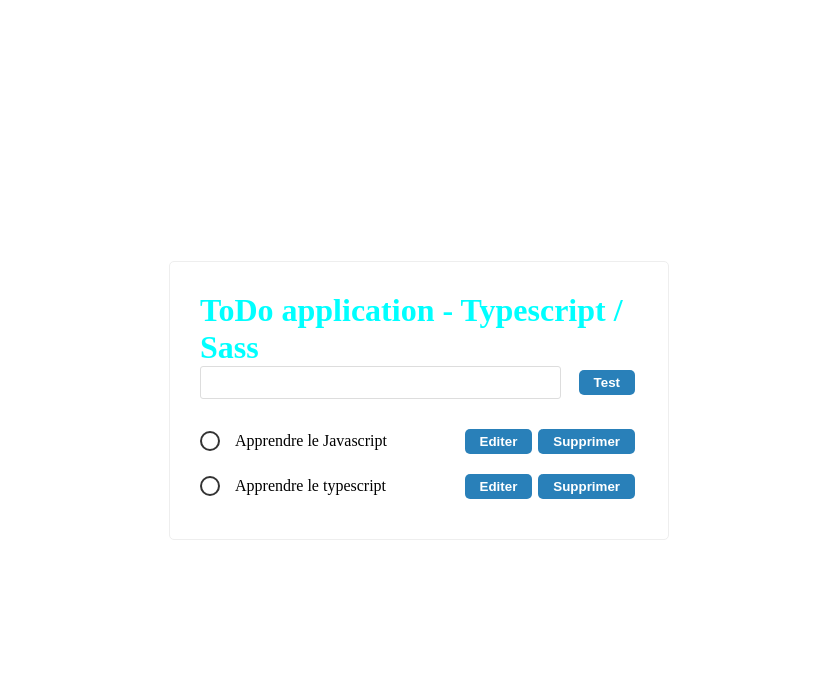
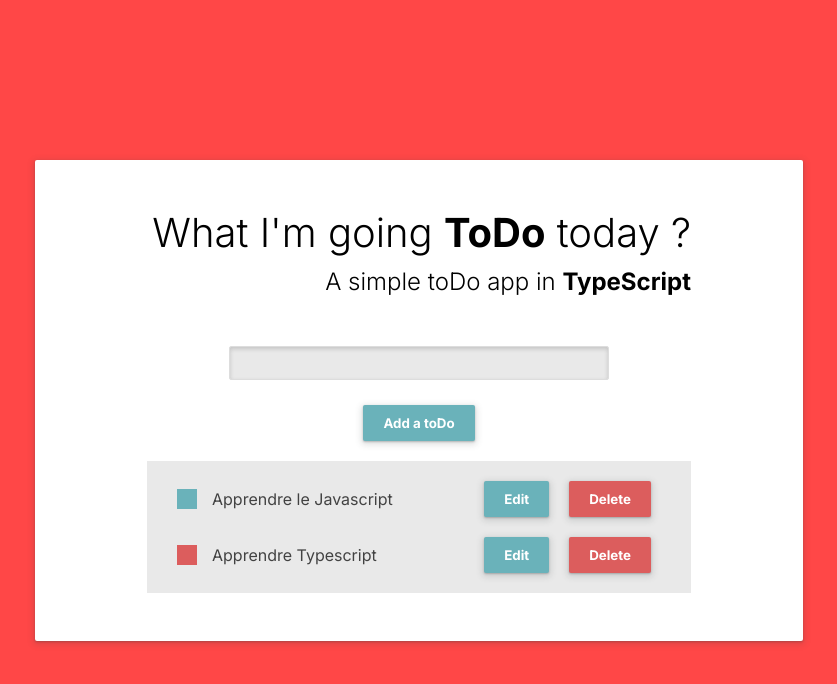
Before and after one commit to Tyujhty/todo_app_TS, a website built with webpack: page src/index.html in a window 1280 px wide. Shown: the whole page, without its empty margins (221-1058 px from the left). Built offline with nearby package versions, Linux system fonts and the light colour scheme.

Commit message:
feat: Add scss design for desktop

```diff
--- a/src/assets/scss/base/_reset.scss
+++ b/src/assets/scss/base/_reset.scss
@@ -1,6 +1,10 @@
+@import '../utilities/variables';
+
 /* -------------------------------------------------------------------------
 0. GENERAL
 ------------------------------------------------------------------------- */
+
+
 
 *, *::before, *::after {
     box-sizing: border-box;
@@ -12,5 +16,25 @@ body {
 
     @include flex;
 
+    background-color: #FF4747;
     min-height: 100vh;
+
+    main {
+        @include flex();
+
+        height: 100vh;
+        width: 100%;
+    }
 }
+
+.container {
+    @include flex();
+
+    background-color: #fff;
+    border-radius: 2px;
+    box-shadow: $box-shadow-out;
+    height: auto;
+    width: 60%;
+
+
+}
--- a/src/assets/scss/base/_typography.scss
+++ b/src/assets/scss/base/_typography.scss
@@ -1,18 +1,41 @@
-/* -------------------------------------------------------------------------SUMMARY
--------------------------------------------------------------------------0. font family
+/* -------------------------------------------------------------------------
+SUMMARY
+-------------------------------------------------------------------------0.0. font family
 1. Components
 /
 
 /* ------------------------------------------------------------------------
-0. Colors
+0. Font family
 ------------------------------------------------------------------------- */
+@import url('https://fonts.googleapis.com/css2?family=Inter:wght@100;300;400;500;700&display=swap');
 
+* {
+    font-family: 'Inter', sans-serif;
+}
 
 /* ------------------------------------------------------------------------
 1. Components
 ------------------------------------------------------------------------- */
 
+h1 {
+    font-size: 2.5rem;
+    font-weight: 300;
+    margin-bottom: 10px;
+}
+
+h2 {
+    font-weight: 300;
+}
+
 button {
     font-weight: bold;
     color: $button-text-color;
 }
+
+input, li {
+    color: $text-color;
+}
+
+strong {
+    font-weight: 700;
+}
--- a/src/assets/scss/components/_buttons.scss
+++ b/src/assets/scss/components/_buttons.scss
@@ -5,8 +5,23 @@
 button {
     background-color: $button-color;
     border: 0;
-    border-radius: 5px;
+    border-radius: 2px;
+    box-shadow: $box-shadow-out;
     cursor: pointer;
-    margin: 0 3px;
-    padding: 5px 15px;
+    margin: 0 10px;
+    padding: 10px 20px;
+
+    &:hover {
+        background-color: $button-color-hover;
+        transition: all .6s ease-out;
+    }
 }
+
+.btn-danger {
+    background-color: $button-color-danger;
+
+    &:hover {
+        background-color:  $button-color-danger-hover;
+        transition: all .6s ease-out;
+    }
+}
--- a/src/assets/scss/layouts/_home.scss
+++ b/src/assets/scss/layouts/_home.scss
@@ -2,33 +2,37 @@
 0.Home
 ------------------------------------------------------------------------- */
 
-.container {
-    border: 1px solid $border-color;
-    border-radius: 5px;
-    padding: 30px;
-    width: 500px;
+.todo-ctn {
+    height: 100%;
+    width: 100%;
+    padding: 3rem 7rem;
 
-    h1 {
-        color: aqua;
+    &-titles {
+        @include flex($align: flex-end);
+
+        margin-bottom: 50px;
     }
 
     form {
-        @include flex($direction: row);
+        @include flex();
 
         margin-bottom: 20px;
 
         input {
+            background-color: $form-background-input;
             border:  1px solid $light-color;
-            border-radius: 3px;
-            flex: 1;
-            margin-right: 15px;
+            border-radius: 2px;
+            box-shadow: $box-shadow-inner;
+            margin: 0 15px 25px;
             outline: 0;
             padding: 8px 15px;
+            width: 70%;
         }
     }
 
     ul {
-        padding: 0;
+        background-color: $form-background-input;
+        padding: 10px 30px;
         list-style: none;
 
         li {
@@ -37,11 +41,12 @@
             padding: 10px 0;
 
             input {
+                background-color: #fff;
+                border-radius: 2px;
+                box-shadow: $box-shadow-inner;
+                outline: 0;
+                padding: 5px 10px;
                 flex: 1;
-            }
-
-            &:hover {
-                background-color: $light-color;
             }
 
             p {
@@ -49,15 +54,14 @@
                 margin: 0;
             }
             .todo {
-                border: 2px solid $background-color;
-                border-radius: 30px;
-                flex: 0 0 20px;
+                background-color: $button-color-danger;
                 height: 20px;
+                width: 20px;
                 margin-right: 15px;
             }
 
             .todo.done {
-                background-color: $background-color;
+                background-color: $button-color;
             }
         }
     }
--- a/src/assets/scss/utilities/_variables.scss
+++ b/src/assets/scss/utilities/_variables.scss
@@ -1,6 +1,7 @@
 /* -------------------------------------------------------------------------
 SUMMARY
 ------------------------------------------------------------------------- 0. Colors
+1. Box shadows
 
 /
 
@@ -9,8 +10,20 @@ SUMMARY
 0. Colors
 ------------------------------------------------------------------------- */
 
+$background-color: #333;
 $border-color: #eee;
-$background-color: #333;
-$button-color: #2980b9;
+$button-color: #6AB2BA;
+$button-color-danger: #DC5D5D;
+$button-color-danger-hover: #da3e3e;
+$button-color-hover: #3b949e;
 $button-text-color : white;
+$form-background-input: #E9E9E9;
 $light-color : #ddd;
+$text-color: #424242;
+
+/* ------------------------------------------------------------------------
+1. Box shadows
+------------------------------------------------------------------------- */
+
+$box-shadow-out: rgba(60, 64, 67, 0.3) 0px 1px 2px 0px, rgba(60, 64, 67, 0.15) 0px 2px 6px 2px;
+$box-shadow-inner: rgb(196, 196, 196) 0px 2px 4px inset;
--- a/src/assets/ts/function.ts
+++ b/src/assets/ts/function.ts
@@ -8,11 +8,11 @@ const ul = document.querySelector('ul')
 const todoList: { text: string, done: boolean, editMode: boolean } [] = [
     {
         text: 'Apprendre le Javascript',
-        done: false,
+        done: true,
         editMode: false
     },
     {
-        text: 'Apprendre le typescript',
+        text: 'Apprendre Typescript',
         done: false,
         editMode: false
     }
@@ -33,12 +33,14 @@ function displayTodo() {
 
 function createTodoElementHtml(todo: any, index: number) {
     const li = document.createElement('li')
+    const span = document.querySelector('span')
 
     const deleteBtn = document.createElement('button')
-    deleteBtn.innerHTML = 'Supprimer'
+    deleteBtn.className = 'btn-danger'
+    deleteBtn.innerHTML = 'Delete'
 
     const editBtn = document.createElement('button')
-    editBtn.innerHTML = 'Editer'
+    editBtn.innerHTML = 'Edit'
 
     editBtn.addEventListener('click', (event) => {
         event.stopPropagation()
@@ -133,10 +135,11 @@ function createEditTodoElement(todo: any, index: number) {
     input.value = todo.text
 
     const saveBtn = document.createElement('button')
-    saveBtn.innerHTML = 'Sauvegarder'
+    saveBtn.innerHTML = 'Save'
 
     const cancelBtn = document.createElement('button')
-    cancelBtn.innerHTML = 'Annuler'
+    cancelBtn.className = 'btn-danger'
+    cancelBtn.innerHTML = 'Cancel'
 
     saveBtn.addEventListener('click', (event) => {
         event.stopPropagation()
--- a/src/index.html
+++ b/src/index.html
@@ -9,16 +9,22 @@
 <body>
     <main>
         <div class="container">
-            <h1>ToDo application - Typescript / Sass</h1>
+            <div class="todo-ctn">
+                <div class="todo-ctn-titles">
+                    <h1>What I'm going <strong>ToDo</strong> today ?</h1>
+                    <h2>A simple toDo app in <strong>TypeScript</strong></h2>
+                </div>
+
                 <form>
                     <input type="text" class="inputForm">
-                <button type="submit">Test</button>
+                    <button type="submit">Add a <strong>toDo</strong></button>
                 </form>
                 <ul>
                     <li>
                     </li>
                 </ul>
             </div>
+        </div>
     </main>
 </body>
 </html>
```
Also changed, not shown: dist/assets/scss/base/_reset.scss (deleted), dist/assets/scss/base/_typography.scss (deleted), dist/assets/scss/components/_buttons.scss (deleted), dist/assets/scss/layouts/_home.scss (deleted), dist/assets/scss/utilities/_mixins.scss (deleted), dist/assets/scss/utilities/_variables.scss (deleted), dist/assets/ts/function.ts (deleted), dist/bundle.js (deleted), dist/index.html (deleted), 1 other file. Lines whose indentation alone changed are shown as unchanged.
